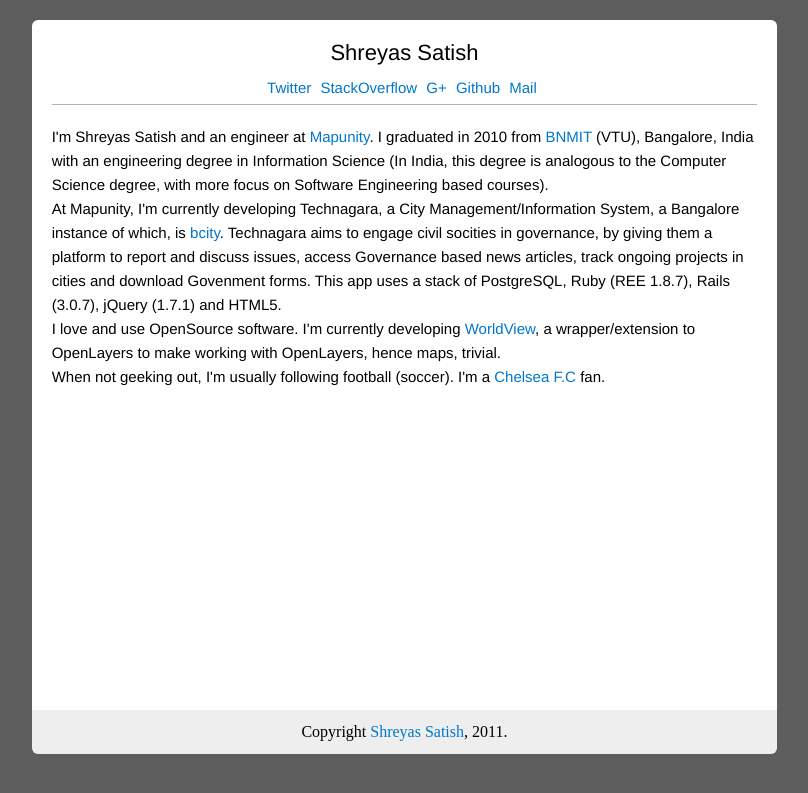
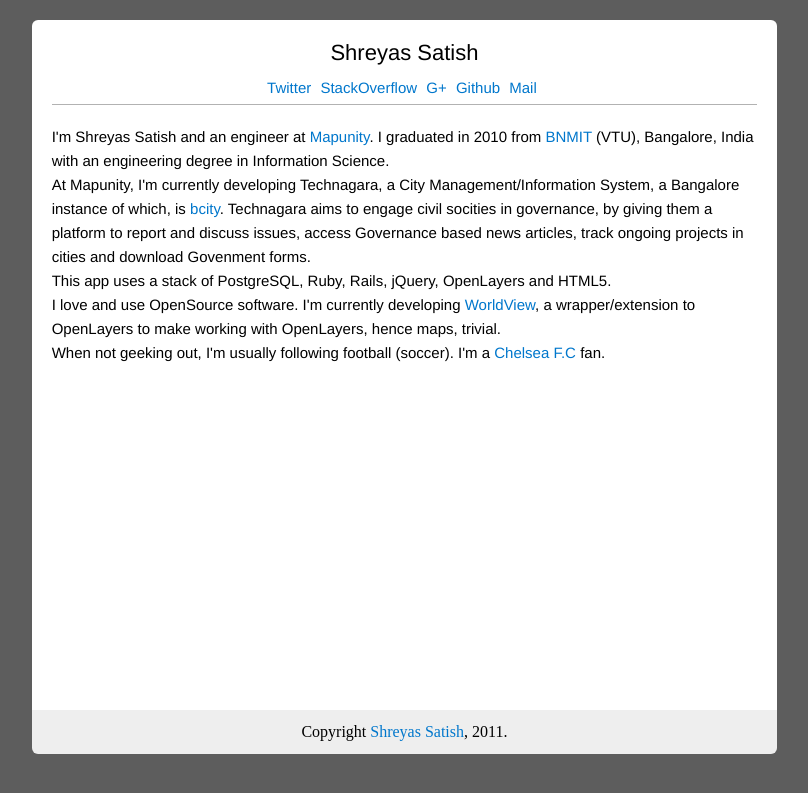
Before and after one commit to shreyas-satish/shreyas-satish.github.com, a Jekyll site: the page built from index.html, in a window 1280 px wide. Shown: the top 793 px of the page, without its empty margins (235-1043 px from the left). Built offline with Jekyll 4.4.1, drawn with Linux system fonts in a browser that asks for light colours; Markdown is read by kramdown in place of the engine named in the settings; comment, search, counter and statistics services are not loaded.

Commit message:
mod index

```diff
--- a/index.html
+++ b/index.html
@@ -5,21 +5,23 @@ title: Shreyas Satish
 
 <div class = 'content'>
   <p>
-  I'm Shreyas Satish and an engineer at <a href = "http://mapunity.in">Mapunity</a>. I graduated in 2010 from <a href = "http://bnmit.org">BNMIT</a> (VTU), Bangalore, India with an engineering degree in Information Science (In India, this degree is analogous to the Computer Science degree, with more focus on Software Engineering based courses).
+
+  I'm Shreyas Satish and an engineer at <a href = "http://mapunity.in" target="_blank">Mapunity</a>. I graduated in 2010 from <a href = "http://bnmit.org" target="_blank">BNMIT</a> (VTU), Bangalore, India with an engineering degree in Information Science.
+
   </p>
 
   <p>
-  At Mapunity, I'm currently developing Technagara, a City Management/Information System, a Bangalore instance of which, is <a href = "http://bcity.in">bcity</a>.
-  Technagara aims to engage civil socities in governance, by giving them a platform to report and discuss issues, access Governance based news articles, track ongoing projects in cities and download Govenment forms.
-  This app uses a stack of PostgreSQL, Ruby (REE 1.8.7), Rails (3.0.7), jQuery (1.7.1) and HTML5.
+  At Mapunity, I'm currently developing Technagara, a City Management/Information System, a Bangalore instance of which, is <a href = "http://bcity.in" target="_blank">bcity</a>.
+  Technagara aims to engage civil socities in governance, by giving them a platform to report and discuss issues, access Governance based news articles, track ongoing projects in cities and download Govenment forms.<br>
+  This app uses a stack of PostgreSQL, Ruby, Rails, jQuery, OpenLayers and HTML5.
   </p>
 
   <p>
-  I love and use OpenSource software. I'm currently developing <a href="http://github.com/shreyas-satish/worldview">WorldView</a>, a wrapper/extension to OpenLayers to make working with OpenLayers, hence maps, trivial.
+  I love and use OpenSource software. I'm currently developing <a href="http://github.com/shreyas-satish/worldview" target="_blank">WorldView</a>, a wrapper/extension to OpenLayers to make working with OpenLayers, hence maps, trivial.
   </p>
 
   <p>
-  When not geeking out, I'm usually following football (soccer). I'm a <a href = "http://chelseafc.com">Chelsea F.C </a> fan.
+  When not geeking out, I'm usually following football (soccer). I'm a <a href = "http://chelseafc.com" target="_blank">Chelsea F.C </a> fan.
   </p>
 
 </div>
```
